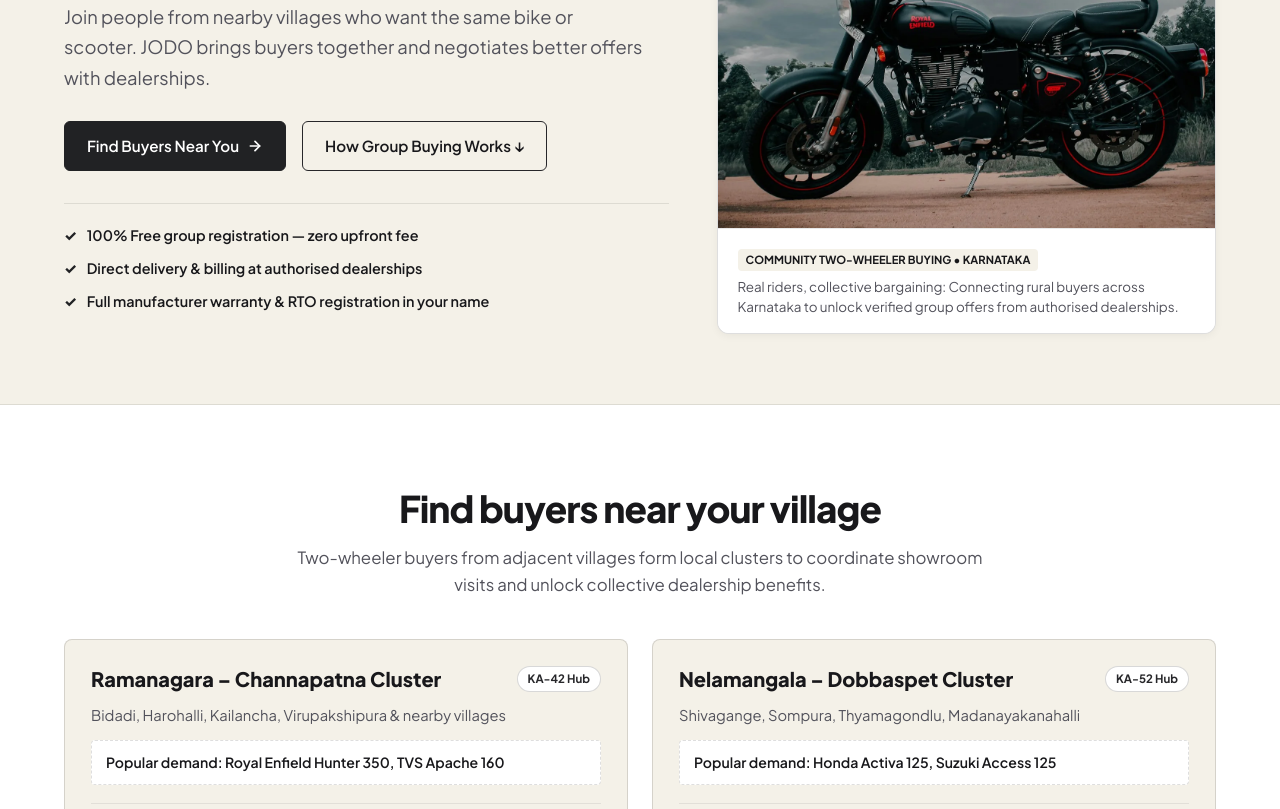
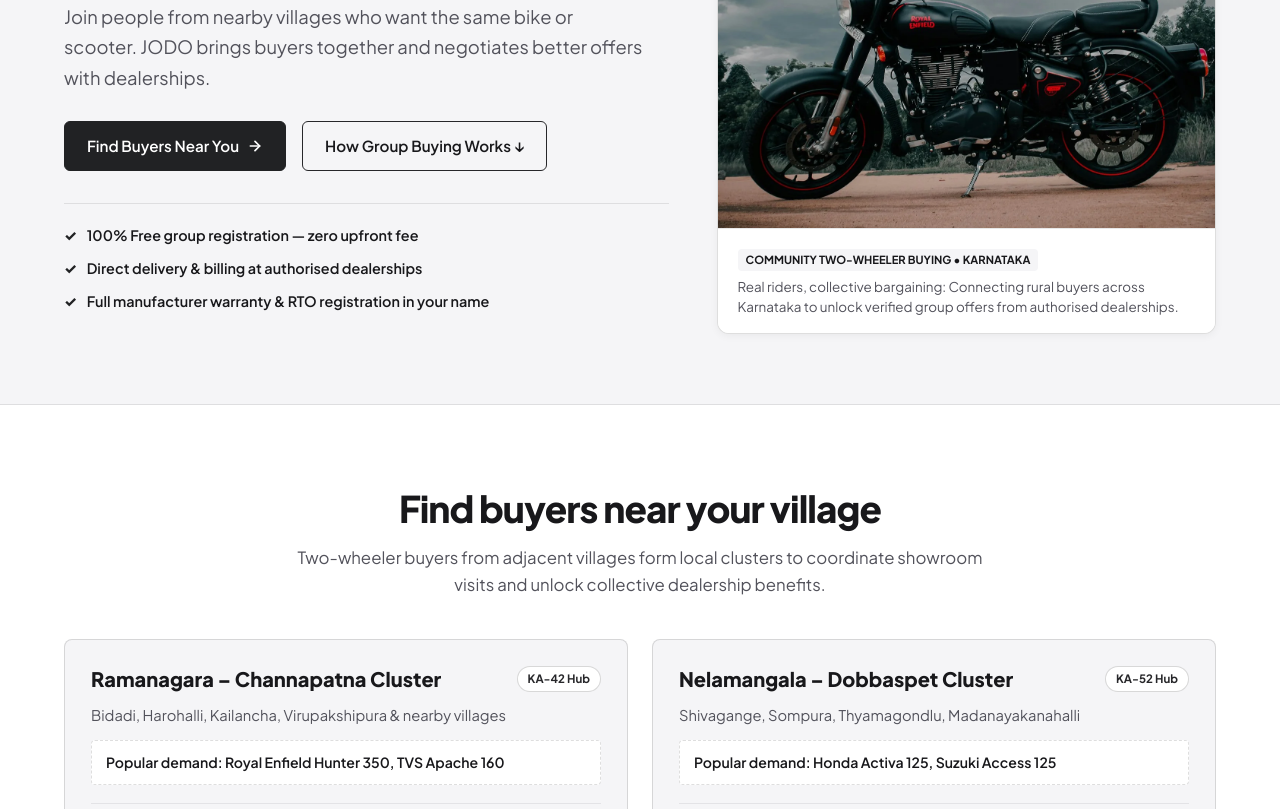
Before and after one commit to dinakargowdan585/project-v, a plain HTML site: page index.html in a window 1280 px wide. Shown: the part 286-1095 px from the top of the page. Drawn offline with Linux system fonts and the light colour scheme.

Commit message:
style: replace warm cream / skin tone with clean neutral surface palette

```diff
--- a/css/styles.css
+++ b/css/styles.css
@@ -2,33 +2,36 @@
    JODO — Rural Two-Wheeler Buying Club
    Authentic Indian Product Design System
 
-   Grayscale Palette (Mapped from original green shades):
+   Grayscale & Neutral Palette:
    - Primary Charcoal:     #18181B (mapped from Forest Green #12372A)
    - Deep Graphite:        #27272A (mapped from Deep Green #1F513D)
    - Dark Accent Gray:     #212224 (mapped from Fresh Green #3FA66B)
    - Hover Black:          #000000 (mapped from #32925b)
    - Silver Accent:        #9CA3AF (mapped from Sage #A6D8B5)
-   - Light Gray Tint:      #F0F1F3 (mapped from Sage Light #EAF5EE)
+   - Light Gray Tint:      #ECEEF2 (mapped from Sage Light #EAF5EE)
    - Border Track Gray:    #E5E7EB (mapped from Sage Track #DCEFE3)
-   - Warm Cream:           #F4F1E8
-   - White:                #FFFFFF
+   - Neutral Light Surface:#F5F5F7 (replaced skin / warm cream tone)
+   - Neutral Card Surface: #FFFFFF
    - Main Charcoal Text:   #18181B (mapped from Main Text #173126)
    - Deep Footer Black:    #121214 (mapped from Footer #102B21)
    ========================================================================== */
 
 :root {
-  /* Brand Palette — Respective Shades of Gray */
+  /* Brand Palette — Respective Shades of Gray & Clean Neutral Surfaces */
   --color-forest: #18181B;
   --color-forest-dark: #121214;
   --color-deep-green: #27272A;
   --color-fresh-green: #212224;
   --color-fresh-hover: #000000;
   --color-sage: #9CA3AF;
-  --color-sage-light: #F0F1F3;
+  --color-sage-light: #ECEEF2;
   --color-sage-track: #E5E7EB;
   --color-sage-border: rgba(156, 163, 175, 0.4);
-  --color-cream: #F4F1E8;
-  --color-cream-card: #FAF8F2;
+  --color-surface-subtle: #F5F5F7;
+  --color-surface-card: #FFFFFF;
+  --color-surface-hover: #EBEBF0;
+  --color-cream: #F5F5F7;
+  --color-cream-card: #FFFFFF;
   --color-white: #FFFFFF;
   --color-footer: #121214;
 
@@ -539,7 +542,7 @@ button, input, select {
 
 .cluster-card:hover {
   border-color: var(--color-deep-green);
-  background: #FAF8F2;
+  background: #FFFFFF;
   box-shadow: var(--shadow-card);
 }
 
@@ -1065,9 +1068,9 @@ button, input, select {
 }
 
 .cta-section .btn-primary:hover {
-  background: var(--color-cream);
+  background: var(--color-surface-hover);
   color: #000000;
-  border-color: var(--color-cream);
+  border-color: var(--color-surface-hover);
 }
 
 /* ==========================================================================
```
Also changed, not shown: index.html (+1 -1 lines), 1 other file.
